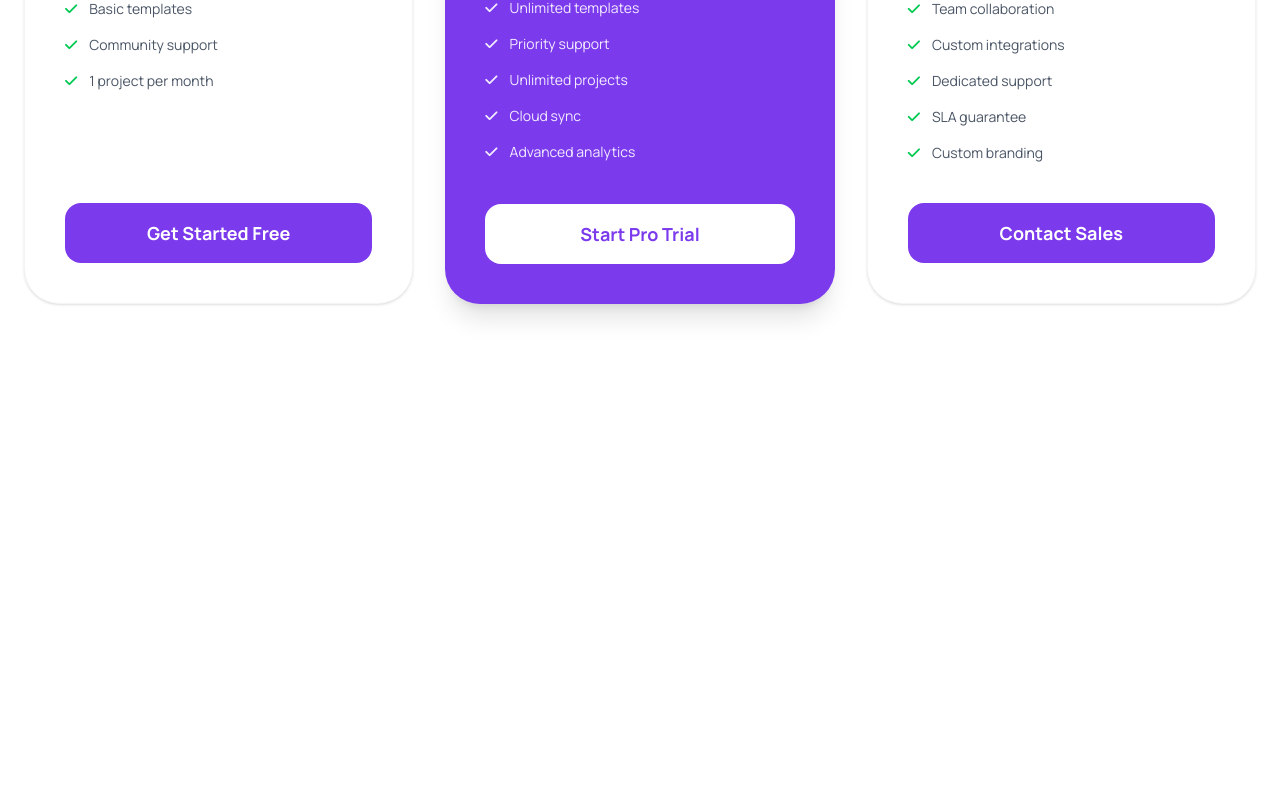
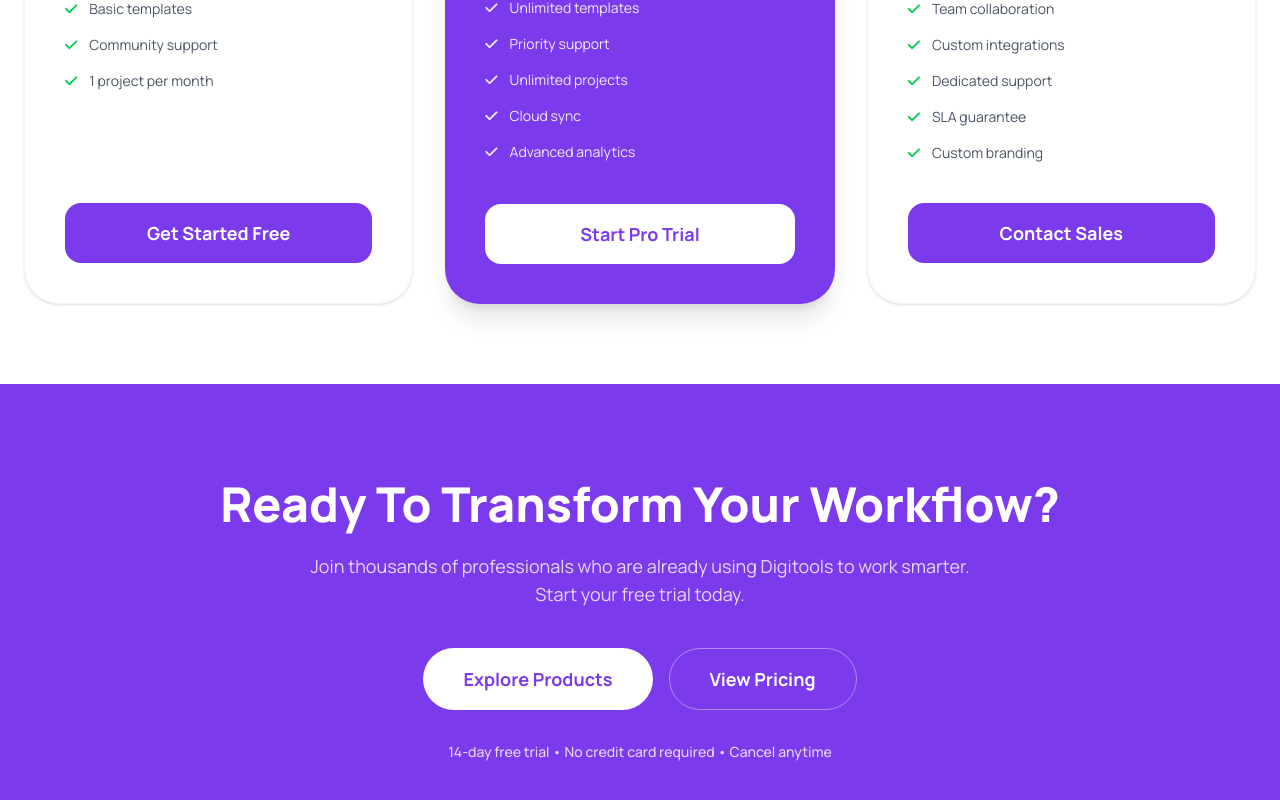
Before and after one commit to mahzabin-sayeka/assignment-6-sayeka, a React (Vite) app: page / in a window 1280 px wide. Shown: the part 3623-4423 px from the top of the page. Before the commit the page ends 4007 px from the top, so only its background shows below. Built offline with nearby package versions, Linux system fonts and the light colour scheme.

Commit message:
pricing section-2

```diff
--- a/src/App.jsx
+++ b/src/App.jsx
@@ -26,6 +26,7 @@ import ProductCard from './component/ProductCard';
 import CartItem from './component/CartItem';
 import StepsSection from './component/StepsSection';
 import PricingSection from './component/PricingSection';
+import WorkflowSection from './component/WorkflowSection';
 
 function App() {
   const [activeTab, setActiveTab] = useState('products');
@@ -133,6 +134,7 @@ function App() {
 
       <StepsSection></StepsSection>
       <PricingSection></PricingSection>
+      <WorkflowSection/>
     </>
 
   );
--- /dev/null
+++ b/src/component/WorkflowSection.jsx
@@ -0,0 +1,38 @@
+import React from 'react';
+
+const WorkflowSection = () => {
+  return (
+    <section className="bg-[#7c3aed] py-24 px-6 text-center">
+      <div className="max-w-4xl mx-auto">
+
+        {/* headingg*/}
+        <h2 className="text-4xl md:text-5xl font-black text-white mb-6">
+          Ready To Transform Your Workflow?
+        </h2>
+
+        <p className="text-purple-100 text-lg mb-10 opacity-90">
+          Join thousands of professionals who are already using Digitools to work smarter. <br className="hidden md:block" />
+          Start your free trial today.
+        </p>
+
+        {/* button duita */}
+        <div className="flex flex-wrap justify-center gap-4 mb-8">
+          <button className="bg-white text-[#7c3aed] px-10 py-4 rounded-full font-bold text-lg hover:bg-gray-100 transition-colors">
+            Explore Products
+          </button>
+          <button className="bg-transparent text-white border border-white/40 px-10 py-4 rounded-full font-bold text-lg hover:bg-white/10 transition-colors">
+            View Pricing
+          </button>
+        </div>
+
+        {/* akdom bottom line */}
+        <p className="text-purple-200 text-sm font-medium">
+          14-day free trial • No credit card required • Cancel anytime
+        </p>
+
+      </div>
+    </section>
+  );
+};
+
+export default WorkflowSection;
```
